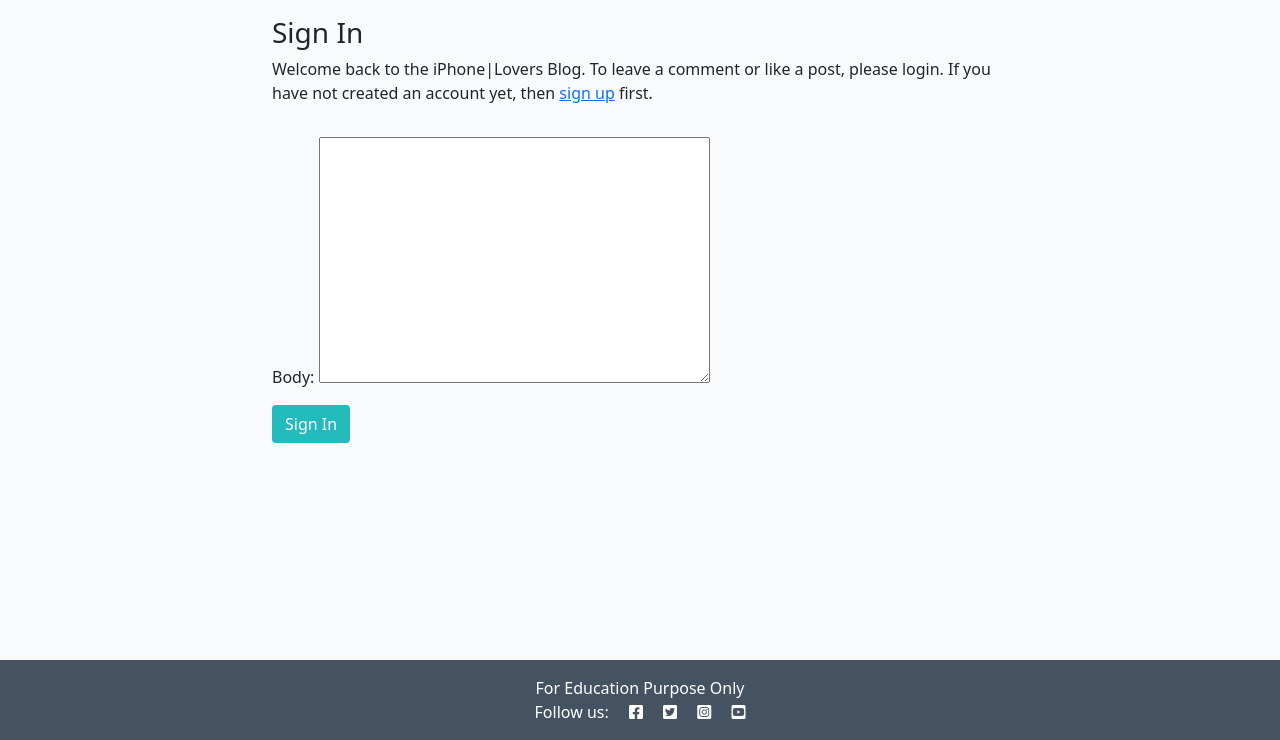
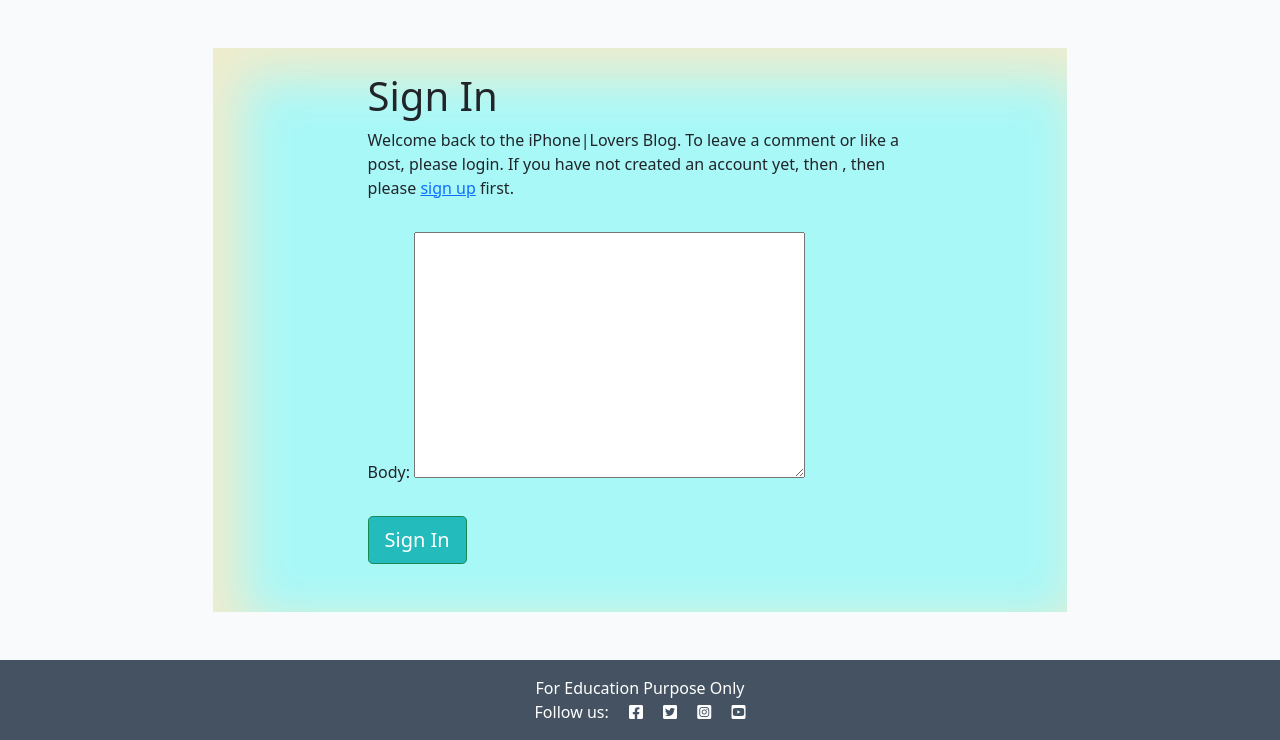
Before and after one commit to Mr-KulwinderSingh/IphoneLoversBlog, a Django app: template templates/account/login.html in a window 1280 px wide. Shown: the part 60-800 px from the top of the page. Run offline with Django 3.2, Linux system fonts and the light colour scheme; the template is opened without the code that fills it: values that come from a table or form of the project are taken from there, others are empty; some libraries are stand-ins or nearby versions.

Commit message:
Update the styles for the sign up and login page and some changes to mach the layout

```diff
--- a/iphoneblog/models.py
+++ b/iphoneblog/models.py
@@ -22,7 +22,7 @@ class Post(models.Model):
         ordering = ['-created_on']
 
     def __str__(self):
-        return self.title
+        return self.title + " | " + str(self.author)
 
     def number_of_likes(self):
         return self.likes.count()
--- a/static/css/style.css
+++ b/static/css/style.css
@@ -7,6 +7,10 @@ body {
     font-size: 1.4rem;
     font-weight: 700;
     color: #4A4A4F;
+}
+
+.home-pg {
+    background-color: #acf9f9;
 }
 
 .red-o {
@@ -140,3 +144,11 @@ body {
     background: transparent;
     border: none;
 }
+
+
+.signupdiv,
+.login-cont {
+    background-color: #a8f8f8;
+    height: auto;
+    box-shadow: 20px 20px 50px 10px #f0eccd inset;
+}
--- a/templates/account/login.html
+++ b/templates/account/login.html
@@ -1,36 +1,34 @@
 {% extends "base.html" %}
-
 {% load i18n %}
 {% load account socialaccount %}
-
-{% block head_title %}{% trans "Sign In" %}{% endblock head_title %}
-
+{% block head_title %}{% trans "Sign In" %}{% endblock %}
 {% block content %}
-
-<div class="container">
-  <div class="row">
-    <div class="col-md-8 mt-3 offset-md-2">
-      <h3>{% trans "Sign In" %}</h3>
-
-      <p>{% blocktrans %}Welcome back to the iPhone|Lovers Blog.
+<!-- Sign In page -->
+<section id="signin">
+    <div class="container login-cont mb-5 col-md-8">
+        <div class="row mt-5">
+            <div class="col-md-8 mt-4 offset-md-2 text-dark">
+                <h1>{% trans "Sign In" %}</h1>
+                <p class="mt-2">{% blocktrans %}Welcome back to the iPhone|Lovers Blog.
                   To leave a comment or like a post, please login. If you
                   have not created an account yet, then
-        <a href="{{ signup_url }}">sign up</a> first.{% endblocktrans %}</p>
+                  , then please
+                    <a href="{{ signup_url }}">sign up</a> first.{% endblocktrans %}
+                </p>
             </div>
         </div>
         <div class="row">
-    <div class="col-md-8 mt-3 offset-md-2">
-
+            <div class="col-md-8 mt-3 offset-md-2 text-dark">
                 <form class="login" method="POST" action="{% url 'account_login' %}">
                     {% csrf_token %}
                     {{ form.as_p }}
                     {% if redirect_field_value %}
-        <input type="hidden" name="{{ redirect_field_name }}" value="{{ redirect_field_value }}" />
+                    <input type="hidden" name="{{ redirect_field_name }}" value="{{ redirect_field_value }}">
                     {% endif %}
-        <button class="btn btn-signup right" type="submit">{% trans "Sign In" %}</button>
+                    <button class="btn btn-signup btn-lg right btn-success mt-3 mb-5" type="submit">{% trans "Sign In" %}</button>
                 </form>
             </div>
         </div>
     </div>
-
-{% endblock content %}
+</section>
+{% endblock %}
--- a/templates/index.html
+++ b/templates/index.html
@@ -46,7 +46,7 @@
         </button>
       </div>
 </section>
-<div class="container-fluid">
+<div class="container-fluid home-pg">
     <div class="row">
         <!-- Blog Entries Column -->
         <div class="col-12 mt-3 left">
--- a/templates/post_detail.html
+++ b/templates/post_detail.html
@@ -5,7 +5,7 @@
 <div class="">
     <div class="container">
         <div class="row g-0">
-            <div class="col-md-6 masthead-text">
+            <div class="col-md-6">
                 <!-- Post title goes in these h1 tags -->
                 <h1 class="post-title">{{ post.title }}
                 </h1>
```
Also changed, not shown: templates/account/signup.html (+21 -12 lines), templates/alliphones.html (+7 -7 lines). Lines whose indentation alone changed are shown as unchanged.
